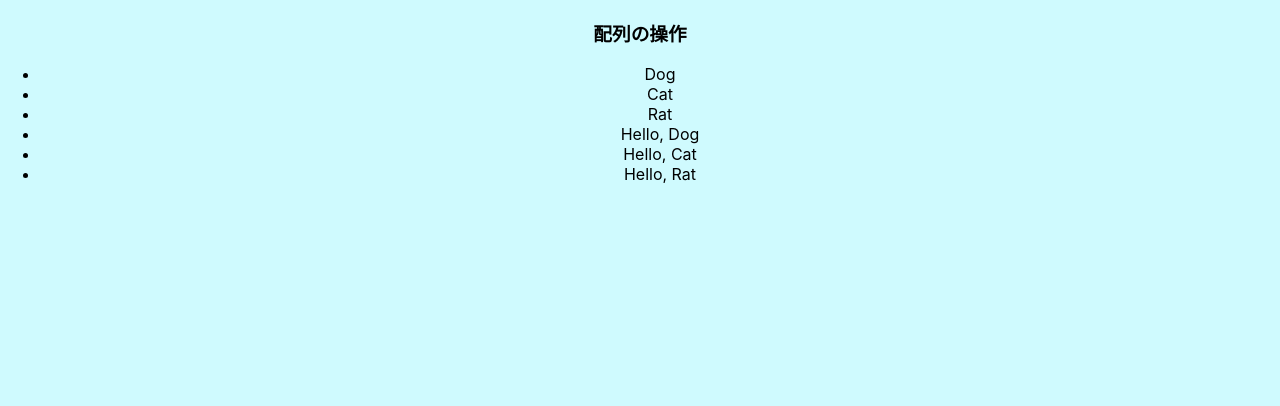
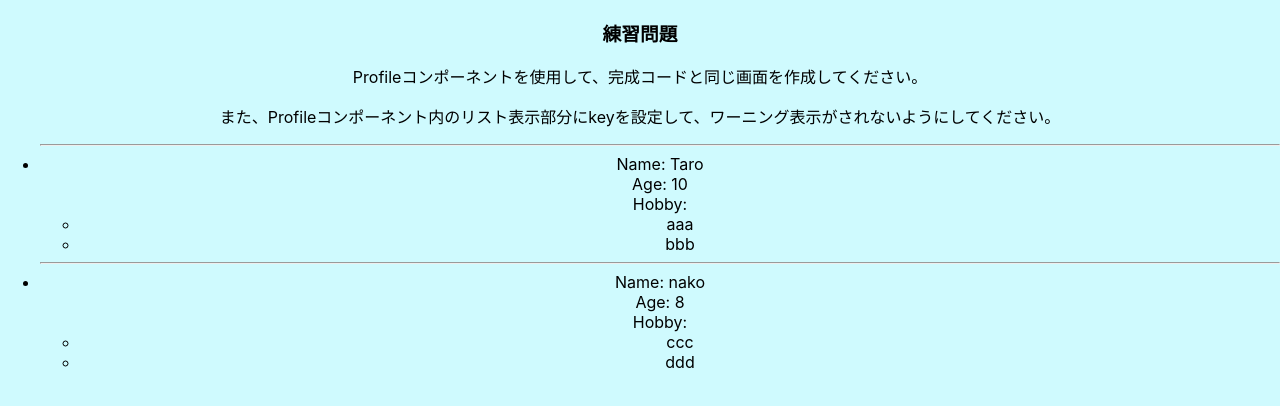
Before and after one commit to yooda123/sample_react, a React (Create React App) app: page / in a window 1280 px wide. Shown: the top 406 px of the page. Built offline with nearby package versions, Linux system fonts and the light colour scheme.

Commit message:
06_control_and_form_030_practice_list

```diff
--- a/src/components/Example.js
+++ b/src/components/Example.js
@@ -1,26 +1,22 @@
+import { Profile } from './Profile';
 
-const animals = ["Dog", "Cat", "Rat"];
+const persons = [
+  {name: "Taro", age: 10, hobbies:['aaa', 'bbb']},
+  {name: "nako", age: 8, hobbies:['ccc', 'ddd']},
+]
 
 const Example = () => {
-  // 対応案１
-  const animalsList = [];
-  for (const animal of animals) {
-    animalsList.push(<li>{animal}</li>);
-  }
-
-  // 対応案２
-  const helloAnimals = animals.map((animal) =>
-    <li key={animal}>Hello, {animal}</li>);
-
   return (
     <>
-      <h3>配列の操作</h3>
+      <h3>練習問題</h3>
+      <p>Profileコンポーネントを使用して、完成コードと同じ画面を作成してください。</p>
+      <p>また、Profileコンポーネント内のリスト表示部分にkeyを設定して、ワーニング表示がされないようにしてください。</p>
       <ul>
-        {/* 対応案１ */}
-        {animalsList}
-
-        {/* 対応案２ */}
-        {helloAnimals}
+        {persons.map((person) => (
+          <li key={person.name}>
+            <Profile {...person}/>
+          </li>
+        ))}
       </ul>
     </>
   );
--- /dev/null
+++ b/src/components/Profile.js
@@ -0,0 +1,19 @@
+const Profile = ({ name, age, hobbies }) => {
+  return (
+    <div>
+      <hr />
+      <div>Name: {name}</div>
+      <div>Age: {age}</div>
+      <div>
+        <div>Hobby:</div>
+        <ul>
+          {hobbies.map((hobby) => (
+            <li key={hobby}>{hobby}</li>
+          ))}
+        </ul>
+      </div>
+    </div>
+  );
+};
+
+export { Profile };
```
